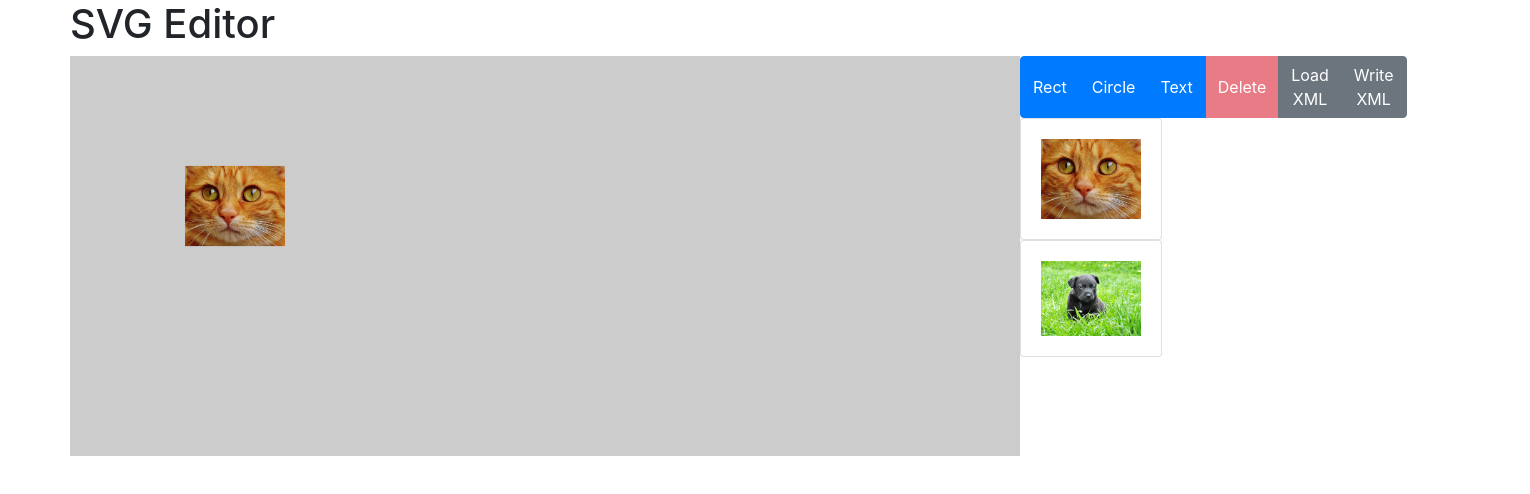
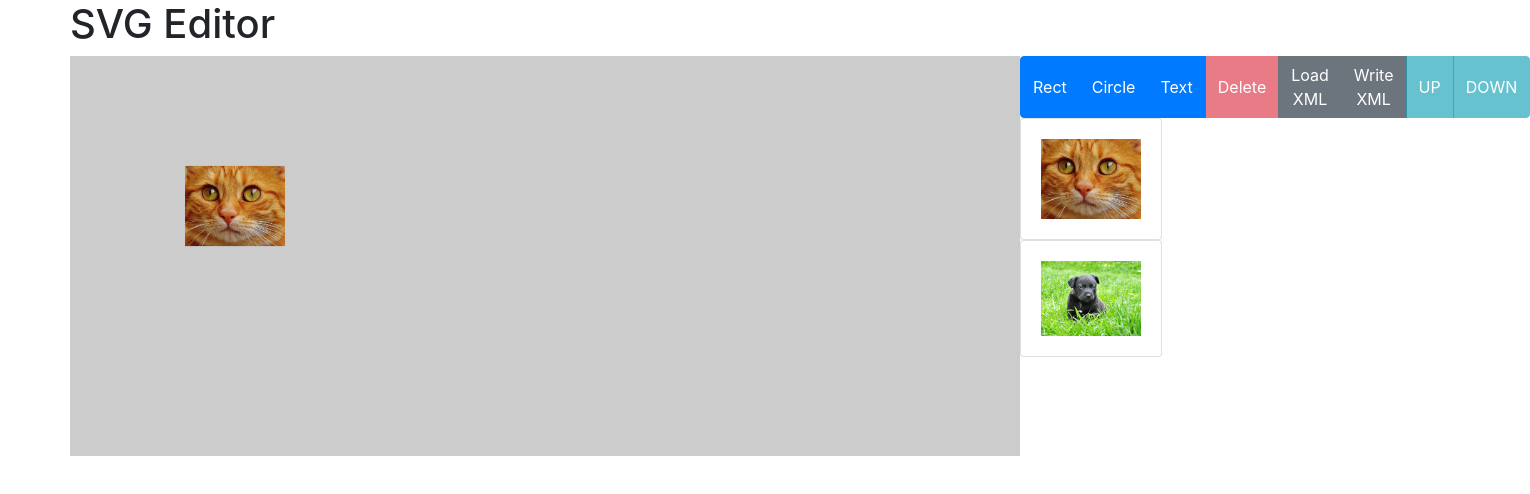
Before and after one commit to myomi/vue-sample, a Vue app: page /#/ in a window 1280 px wide. Shown: the top 494 px of the page, 1530 px wide, since content can reach past the window. Built offline with nearby package versions, Linux system fonts and the light colour scheme.

Commit message:
Added "up/down"

```diff
--- a/src/components/SVGEditor.vue
+++ b/src/components/SVGEditor.vue
@@ -21,6 +21,8 @@
             <button class="btn btn-danger" @click="deleteShape" :disabled="!this.shapes.some(e => e.selected)">Delete</button>
             <button class="btn btn-secondary" @click="loadXml">Load XML</button>
             <button class="btn btn-secondary" @click="writeXml">Write XML</button>
+            <button class="btn btn-info" @click="up" :disabled="!this.shapes.some(e => e.selected)">UP</button>
+            <button class="btn btn-info" @click="down" :disabled="!this.shapes.some(e => e.selected)">DOWN</button>
           </div>
         </div>
         <div class="row">
@@ -137,6 +139,33 @@ export default {
       })
       alert(xml)
     },
+    up: function () {
+      if (this.shapes.length < 2) {
+        return
+      }
+      const selectedIndex = findSelectedIndex(this.shapes)
+      if (selectedIndex < 0 ||
+        selectedIndex + 1 === this.shapes.length) {
+        return
+      }
+
+      const target = this.shapes[selectedIndex]
+      const swapped = this.shapes[selectedIndex + 1]
+      this.shapes.splice(selectedIndex, 2, swapped, target)
+    },
+    down: function () {
+      if (this.shapes.length < 2) {
+        return
+      }
+      const selectedIndex = findSelectedIndex(this.shapes)
+      if (selectedIndex <= 0) {
+        return
+      }
+
+      const target = this.shapes[selectedIndex]
+      const swapped = this.shapes[selectedIndex - 1]
+      this.shapes.splice(selectedIndex - 1, 2, target, swapped)
+    },
     unselected: function () {
       this.shapes.forEach(e => {
         e.selected = false
@@ -184,4 +213,18 @@ export default {
     ImageCabinet
   }
 }
+
+/**
+ * Array#findIndexがIEで使えないのじ自作した
+ */
+function findSelectedIndex (shapes) {
+  var index = -1
+  shapes.some(function (e, i) {
+    if (e.selected) {
+      index = i
+      return true
+    }
+  })
+  return index
+}
 </script>
```
